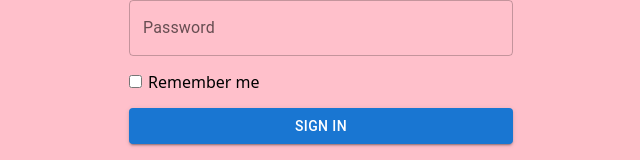
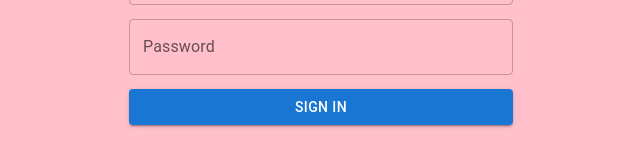
Before and after one commit to kalibria/Honda_tracker, a React (Create React App) app: page /login in a window 1280 px wide. Shown: the part 419-579 px from the top of the page, without its empty margins (319-959 px from the left). Built offline with nearby package versions, Linux system fonts and the light colour scheme.

Commit message:
fix. user can see error message press log in button

```diff
--- a/src/auth/components/loginForm/LoginForm.tsx
+++ b/src/auth/components/loginForm/LoginForm.tsx
@@ -48,7 +48,6 @@ const LoginForm = () => {
     if (isError) {
       setError(errorMsg);
       myRtkQueryResultProcessor.handleErrorCode(result, dispatch);
-      navigate(initPath);
     }
   }, [dispatch, navigate, result, username]);
 
@@ -102,7 +101,7 @@ const LoginForm = () => {
                 autoComplete={'current-password'}
                 name={'password'}
               />
-              <MyCheckbox name={'rememberMe'}>Remember me</MyCheckbox>
+              {/*<MyCheckbox name={'rememberMe'}>Remember me</MyCheckbox>*/}
               <Button variant="contained" type="submit">
                 {'Sign in'}
               </Button>
```
